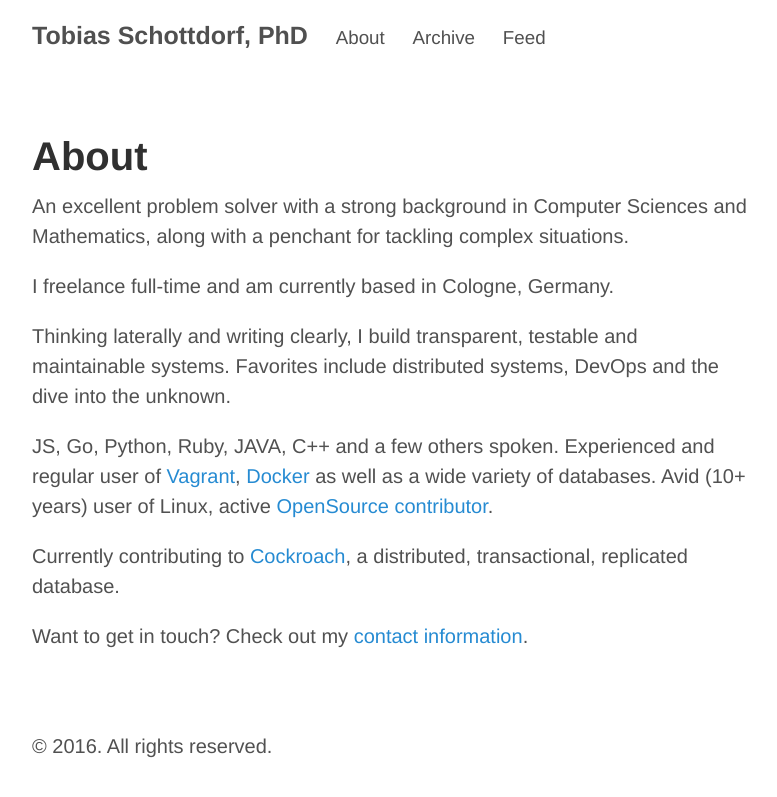
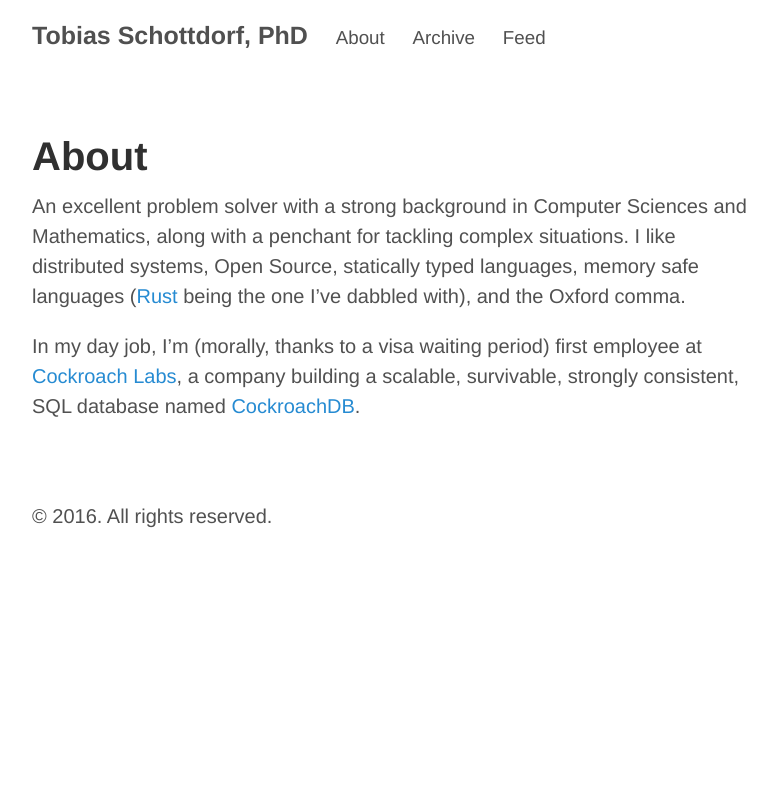
Before and after one commit to tbg/tbg.github.io, a Jekyll site: the page built from about.md, in a window 1280 px wide. Shown: the top 797 px of the page, without its empty margins (248-1025 px from the left). Built offline with Jekyll 4.4.1, drawn with Linux system fonts in a browser that asks for light colours.

Commit message:
update about me

```diff
--- a/about.md
+++ b/about.md
@@ -4,14 +4,7 @@ title: About
 ---
 
 An excellent problem solver with a strong background in Computer Sciences and Mathematics, along with a penchant for tackling complex situations.
+I like distributed systems, Open Source, statically typed languages, memory
+safe languages ([Rust](https://rust-lang.org) being the one I've dabbled with), and the Oxford comma.
 
-I freelance full-time and am currently based in Cologne, Germany.
-
-Thinking laterally and writing clearly, I build transparent, testable and maintainable systems.
-Favorites include distributed systems, DevOps and the dive into the unknown.
-
-JS, Go, Python, Ruby, JAVA, C++ and a few others spoken. Experienced and regular user of [Vagrant](https://www.vagrantup.com/), [Docker](http://docker.io) as well as a wide variety of databases. Avid (10+ years) user of Linux, active [OpenSource contributor](https://github.com/tschottdorf/).
-
-Currently contributing to [Cockroach](https://github.com/cockroachdb/cockroach/), a distributed, transactional, replicated database.
-
-Want to get in touch? Check out my [contact information](../card).
+In my day job, I'm (morally, thanks to a visa waiting period) first employee at [Cockroach Labs](https://cockroachlabs.com), a company building a scalable, survivable, strongly consistent, SQL database named [CockroachDB](https://github.com/cockroachdb/cockroach).
```
